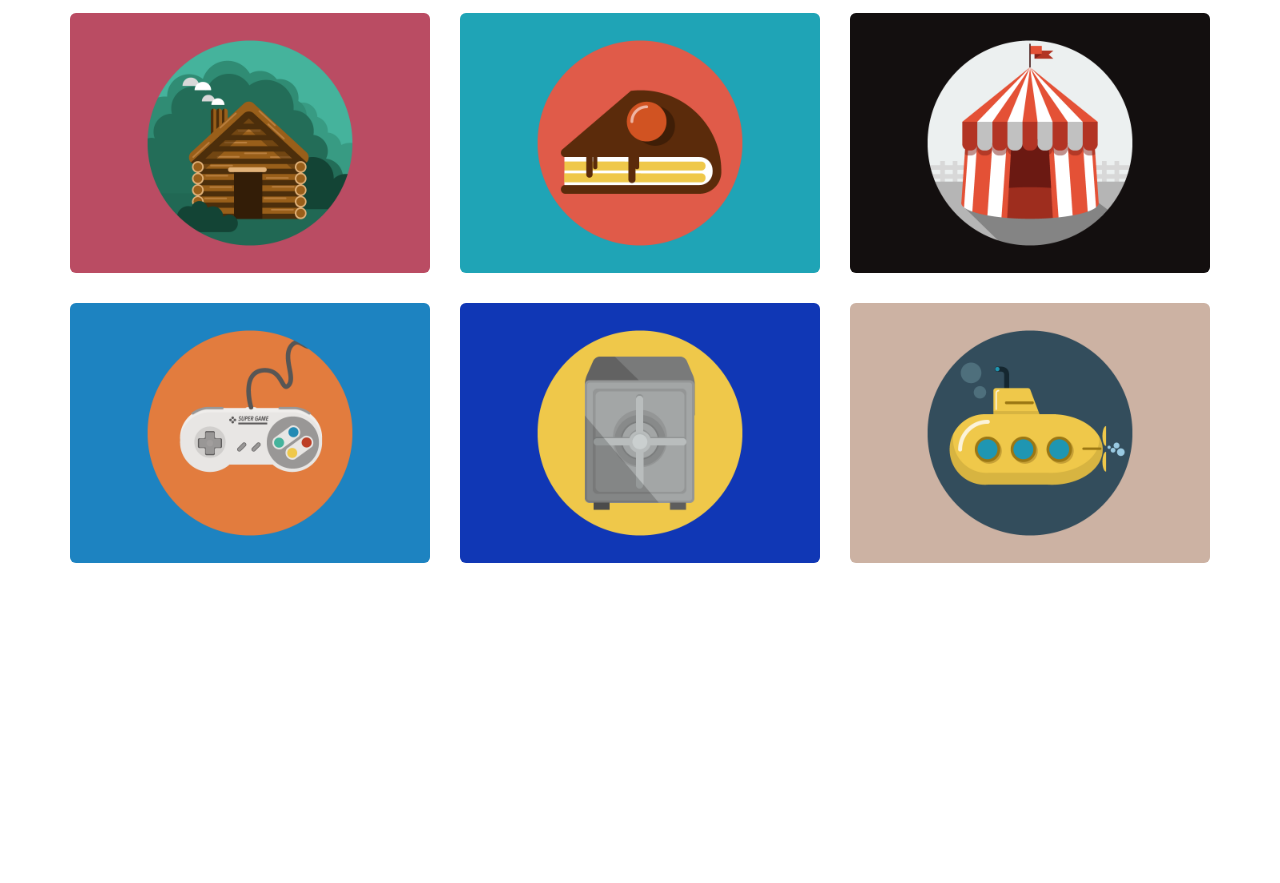
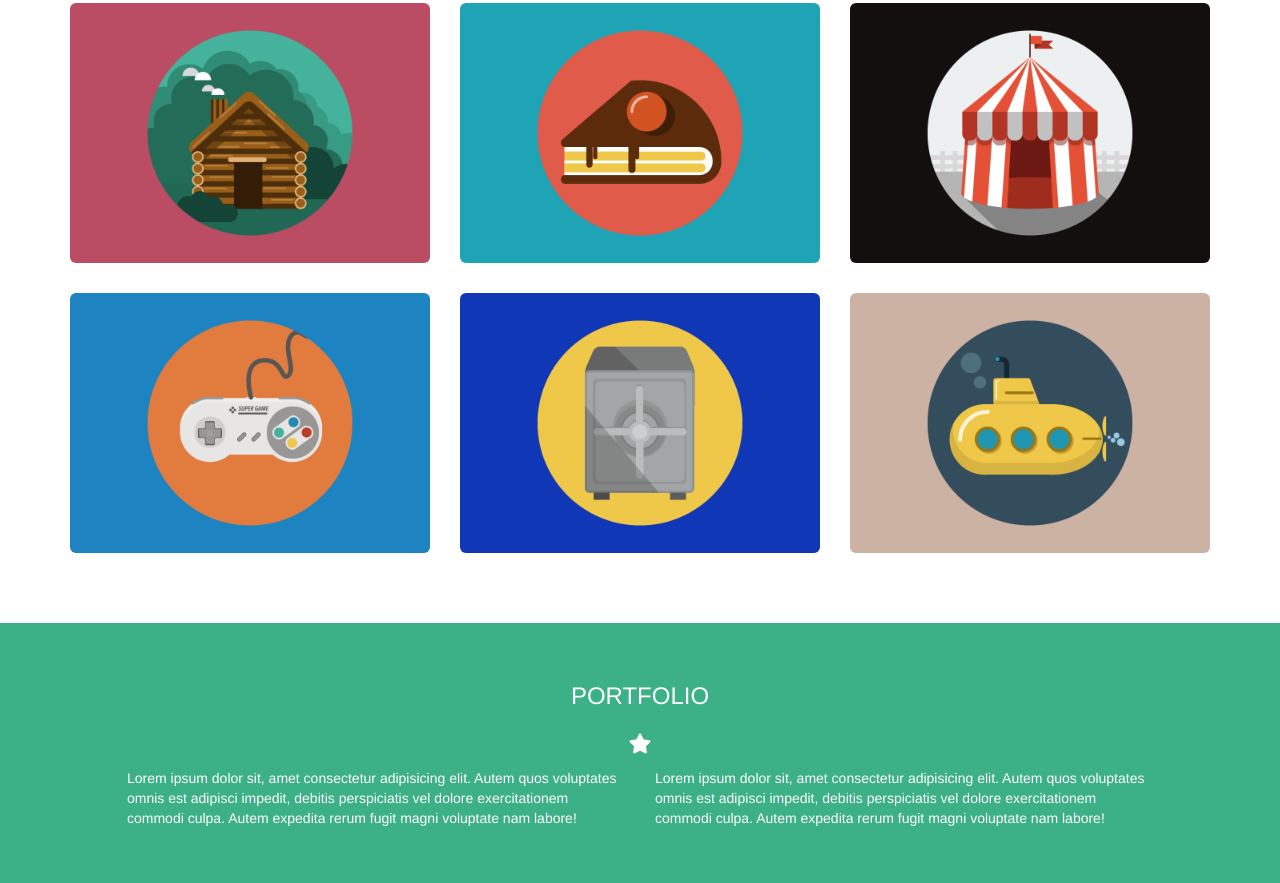
Before and after one commit to NicolettaBr/html-css-bootstrap-freelancer, a plain HTML site: page index.html in a window 1280 px wide. Shown: the part 551-1434 px from the top of the page. Before the commit the page ends 1184 px from the top, so only its background shows below. Drawn offline with nearby package versions, Linux system fonts and the light colour scheme.

Commit message:
about section terminata

```diff
--- a/css/style.css
+++ b/css/style.css
@@ -66,7 +66,17 @@ header .top-nav{
 }
 
 .portfolio-img-container{
-    margin-top: 20px;
+    margin-top: 10px;
 }
 
+/*about section*/
+
+.wrapper{
+    width: 90%;
+    margin: auto;
+}
+
+.content-about{
+    margin-bottom: 15px;
+}
 /*FINE MAIN*/
--- a/index.html
+++ b/index.html
@@ -147,7 +147,42 @@
 
             </div>
 
+        </div>
+    </section>
 
+    <!--about section-->
+
+    <section class="about-section green-section section-padding">
+
+        <div class="container">
+            <div class="wrapper">
+
+                <div class="section-intro">
+
+                    <h3>portfolio</h3>
+
+                    <div class="star">
+                        <i class="fas fa-star"></i>
+                    </div>
+
+                </div>
+
+                <div class="row">
+
+                    <div class="col-xs-12 col-sm-6">
+                        <div class="content-about">
+                            Lorem ipsum dolor sit, amet consectetur adipisicing elit. Autem quos voluptates omnis est adipisci impedit, debitis perspiciatis vel dolore exercitationem commodi culpa. Autem expedita rerum fugit magni voluptate nam labore!
+                        </div>
+                    </div>
+
+                    <div class="col-xs-12 col-sm-6">
+                        <div class="content-about">
+                            Lorem ipsum dolor sit, amet consectetur adipisicing elit. Autem quos voluptates omnis est adipisci impedit, debitis perspiciatis vel dolore exercitationem commodi culpa. Autem expedita rerum fugit magni voluptate nam labore!
+                        </div>
+                    </div>
+
+                </div>
+            </div>
         </div>
     </section>
    </main>
```
